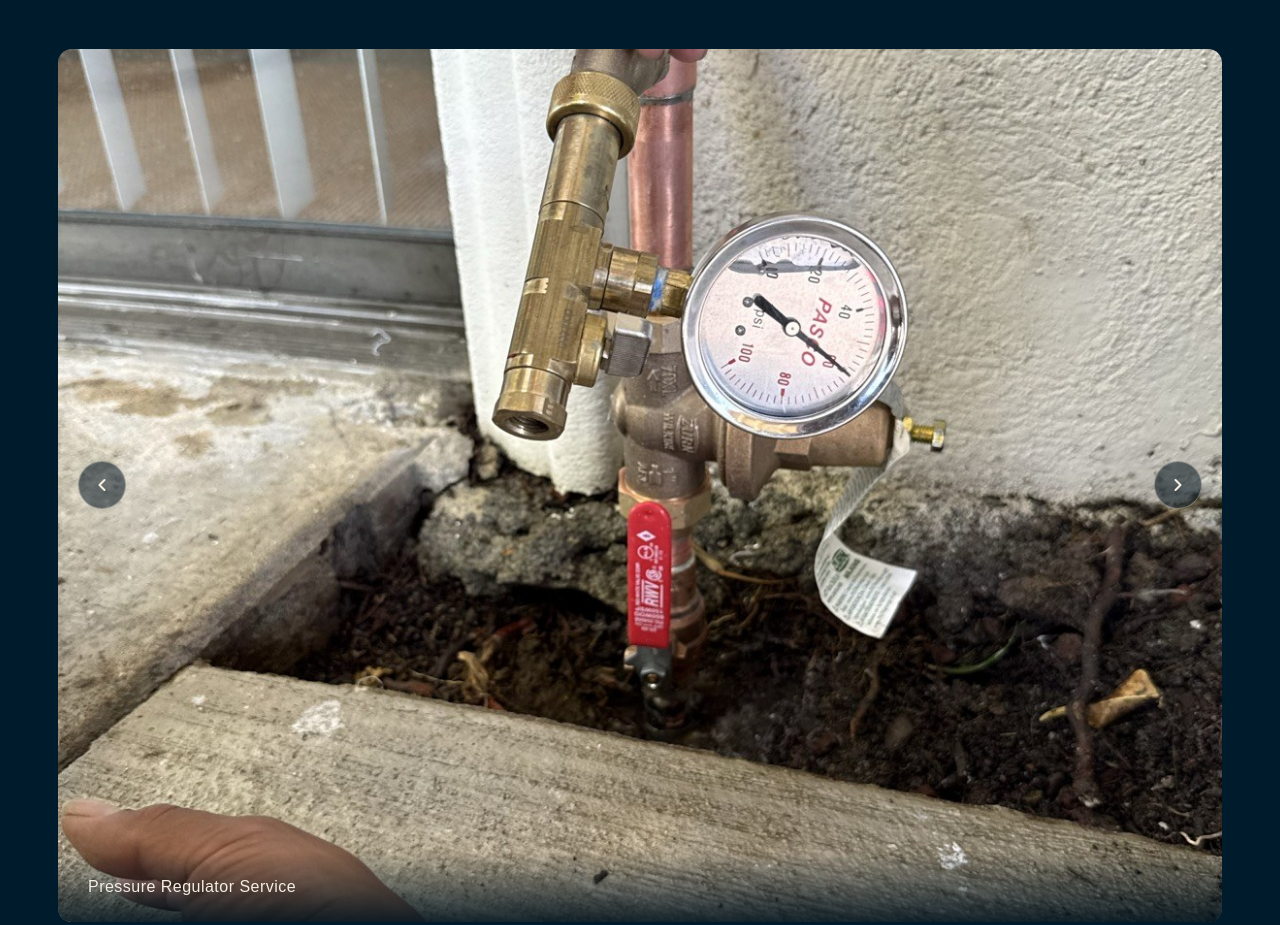
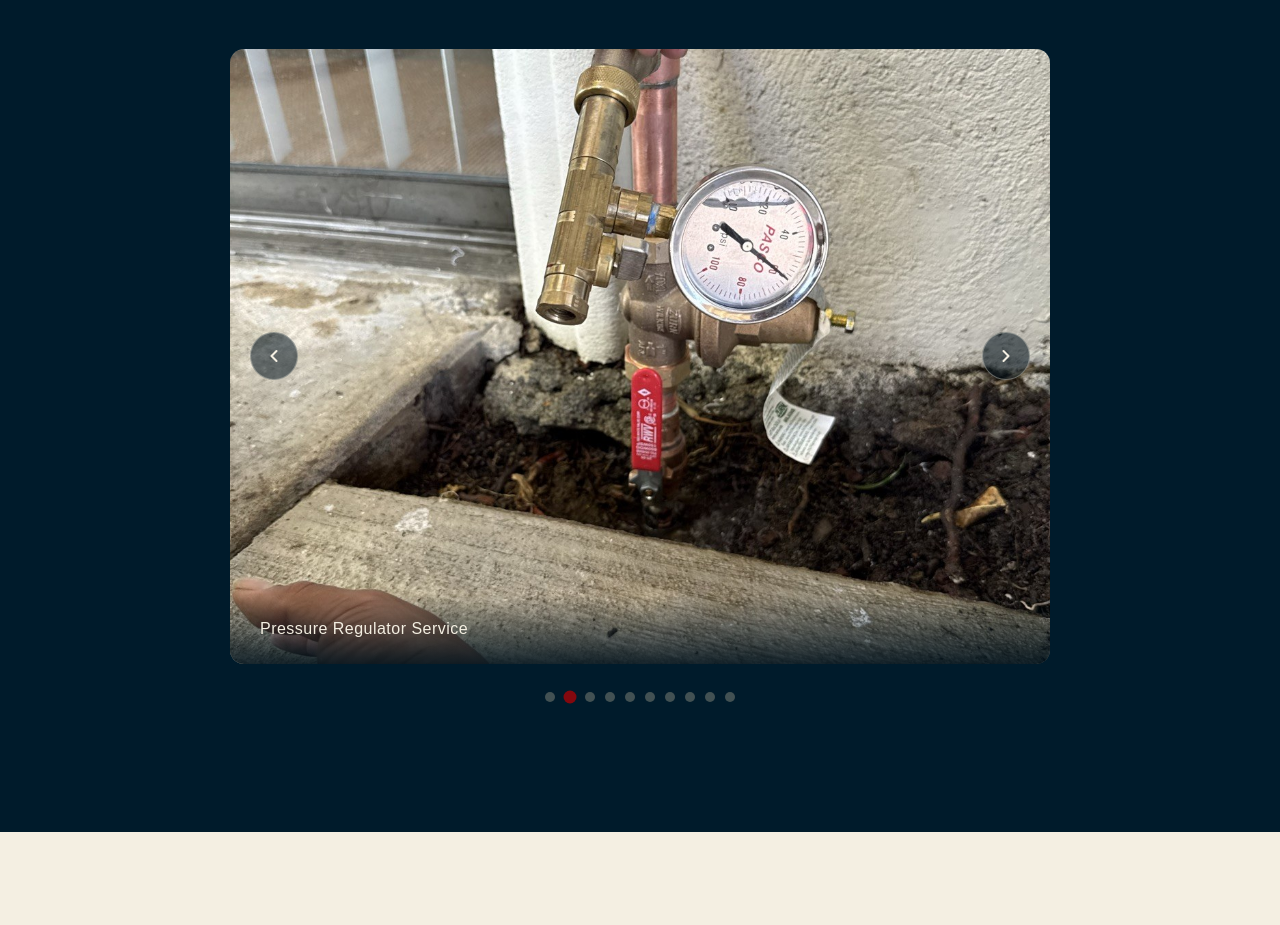
Before and after one commit to dot-jaypeg/integrity-quality-plumbing, a website: page index.html in a window 1280 px wide. Shown: the part 2875-3800 px from the top of the page. Drawn offline with Linux system fonts and the light colour scheme; a web font is replaced by a local one.

Commit message:
Shrink the homepage's embedded gallery carousel
Cap it at 820px and center it, so it reads more proportional to the
section heading. The dedicated gallery.html carousel is untouched
(full container width).

Co-Authored-By: Claude Sonnet 5 <noreply@anthropic.com>

```diff
--- a/css/styles.css
+++ b/css/styles.css
@@ -593,6 +593,8 @@ a { color: inherit; text-decoration: none; }
 .carousel-arrow svg { width: 20px; height: 20px; }
 
 .carousel-dots { display: flex; justify-content: center; flex-wrap: wrap; gap: 10px; margin-top: 28px; }
+
+.carousel-compact { max-width: 820px; margin: 0 auto; }
 .carousel-dot {
   width: 10px; height: 10px;
   border-radius: 50%;
--- a/index.html
+++ b/index.html
@@ -156,7 +156,7 @@
       <div class="section-head">
         <h2 class="section-headline reveal">Quality Parts.<br>No Shortcuts.</h2>
       </div>
-      <div class="carousel-wrap reveal">
+      <div class="carousel-wrap carousel-compact reveal">
         <div class="carousel">
           <div class="carousel-track">
             <div class="carousel-slide">
```
